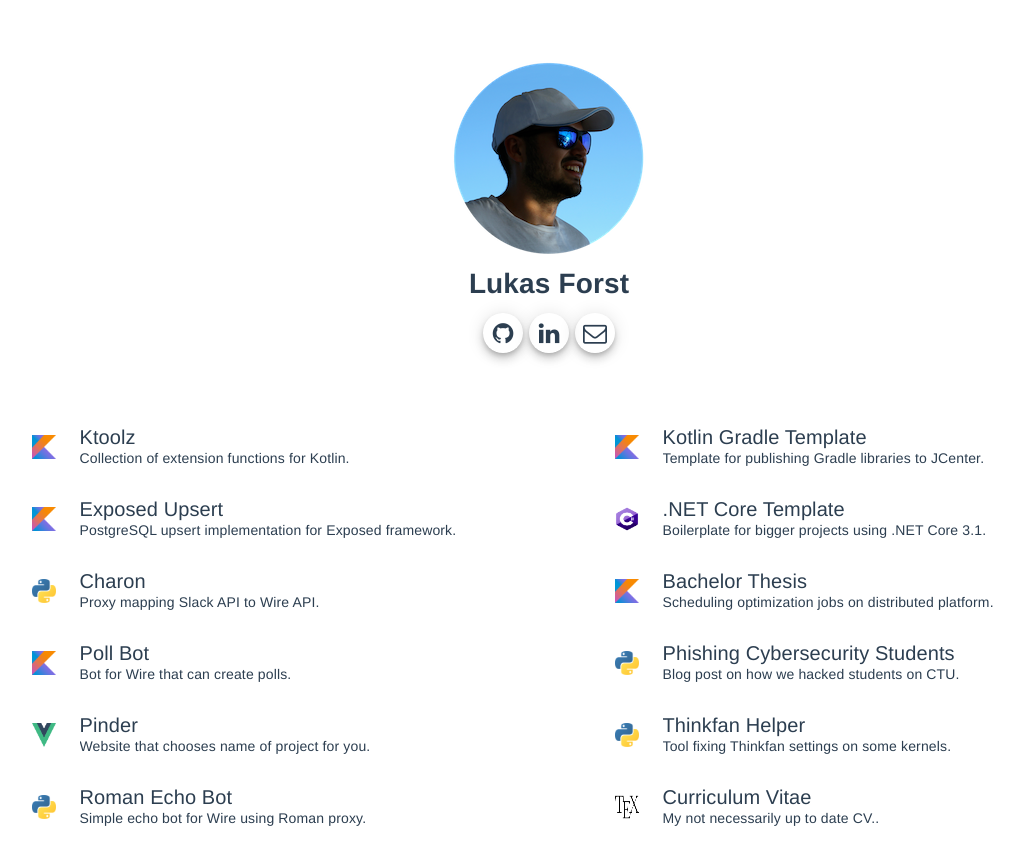
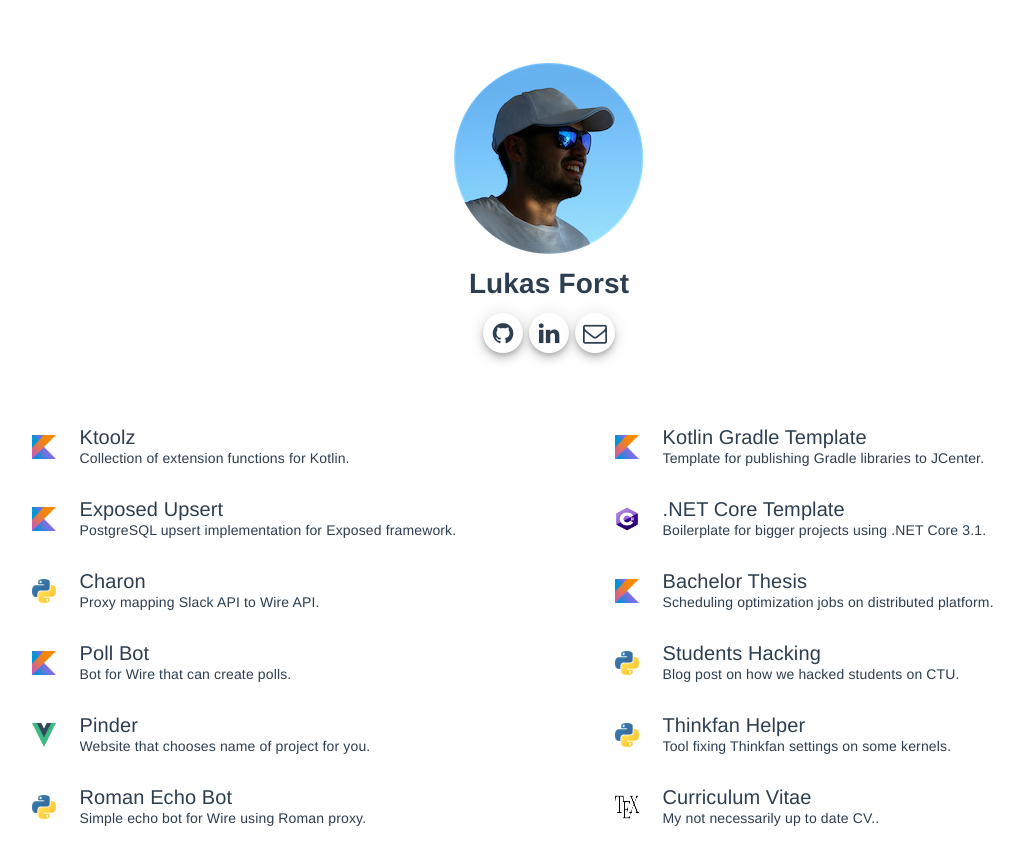
Before and after one commit to LukasForst/lukas.forst.dev, a Vue app: page / in a window 1280 px wide. Shown: the whole page, without its empty margins (91-1115 px from the left). Built offline with nearby package versions, Linux system fonts and the light colour scheme.

Commit message:
fix too long project name

```diff
--- a/src/componenets/Projects.vue
+++ b/src/componenets/Projects.vue
@@ -75,7 +75,7 @@
                         language: 'kotlin'
                     },
                     {
-                        title: 'Phishing Cybersecurity Students',
+                        title: 'Students Hacking',
                         description: 'Blog post on how we hacked students on CTU.',
                         githubLink: 'https://github.com/LukasForst/BSY',
                         language: 'python'
```
